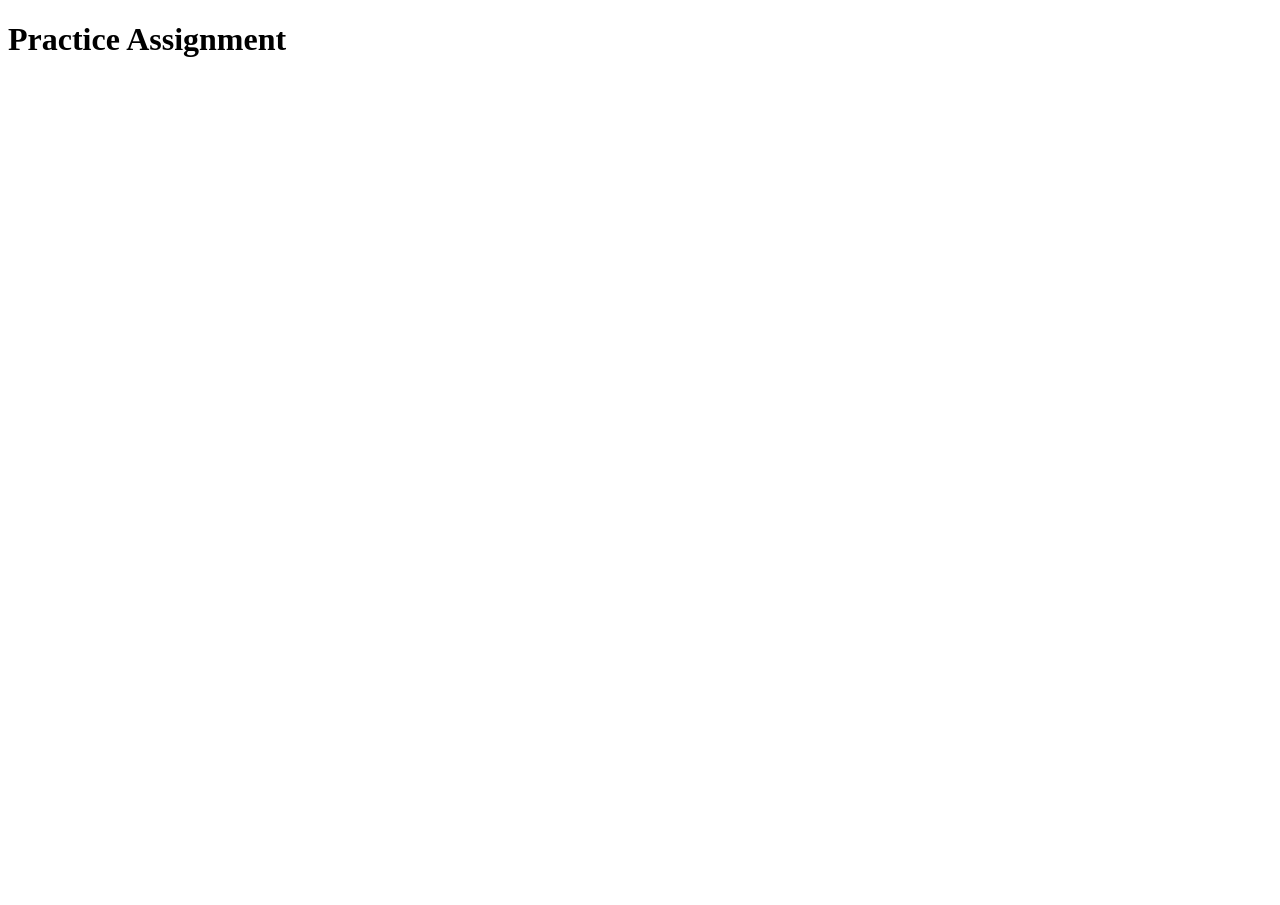
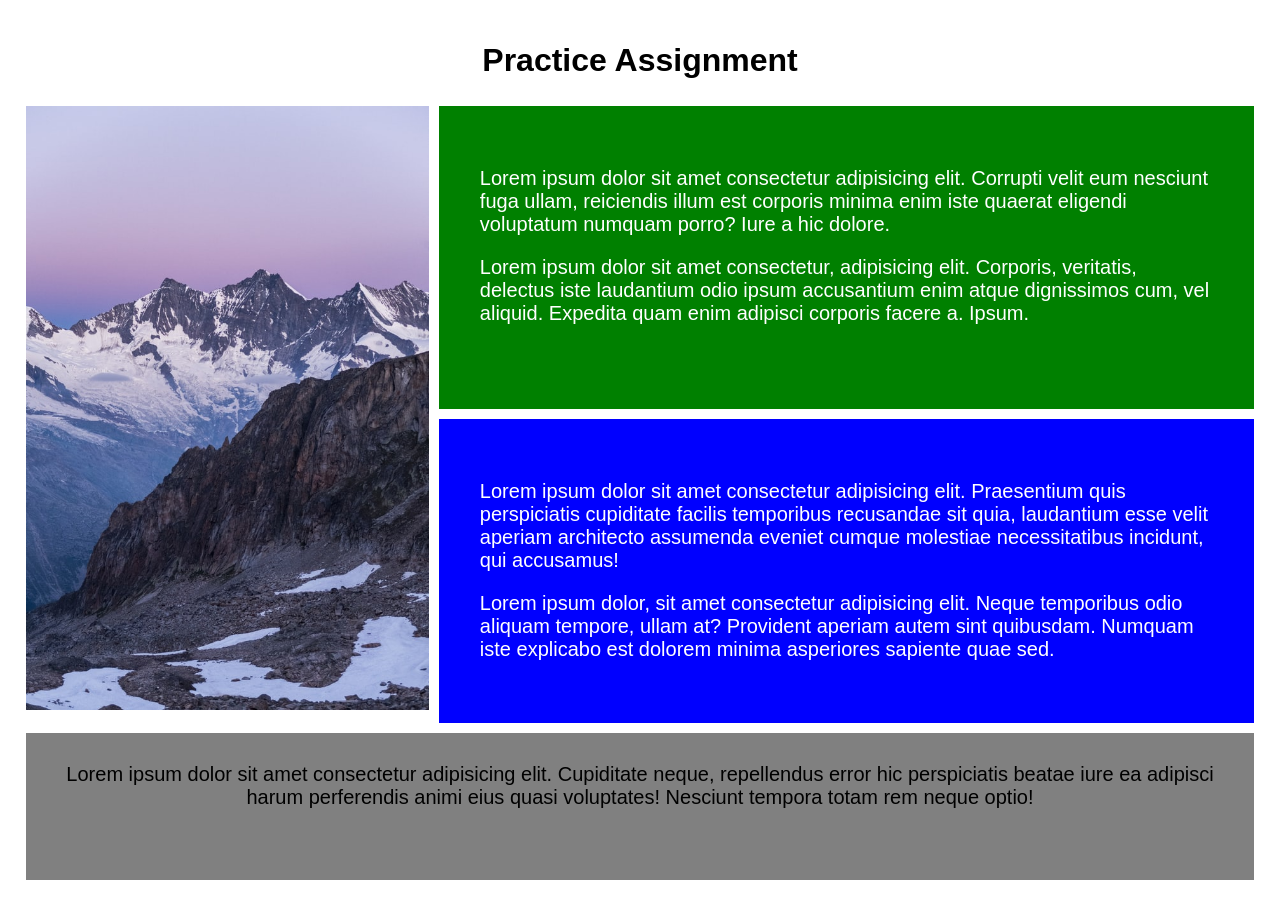
Before and after one commit to cs-parttime-2020-fall/201109-css-grid-practice-autumn-ragland, a plain HTML site: page index.html in a window 1280 px wide. Before the commit the page ends 800 px from the top, so only its background shows below. Drawn offline with Linux system fonts and the light colour scheme.

Commit message:
completed for walkthrouhg

```diff
--- a/index.html
+++ b/index.html
@@ -5,6 +5,7 @@
     <meta name="viewport" content="width=device-width, initial-scale=1.0">
     <title>Lecture</title>
     <!-- link stylesheet -->
+    <link rel="stylesheet" href="style.css">
 </head>
 <body>
     <h1 id="pageTitle">Practice Assignment</h1>
@@ -14,18 +15,24 @@
 
         <div id = "gridImage">
             <!-- add provided image in the img directory here using the img element -->
+            <img src="./img/gridImage.jpg" alt="mountains">
         </div>
 
         <div id = "topText">
             <!-- add filler text here in paragraph elements-->
+            <p>Lorem ipsum dolor sit amet consectetur adipisicing elit. Corrupti velit eum nesciunt fuga ullam, reiciendis illum est corporis minima enim iste quaerat eligendi voluptatum numquam porro? Iure a hic dolore.</p>
+            <p>Lorem ipsum dolor sit amet consectetur, adipisicing elit. Corporis, veritatis, delectus iste laudantium odio ipsum accusantium enim atque dignissimos cum, vel aliquid. Expedita quam enim adipisci corporis facere a. Ipsum.</p>
         </div>
 
         <div id = "bottomText">
             <!-- add filler text here in paragraph elements-->
+            <p>Lorem ipsum dolor sit amet consectetur adipisicing elit. Praesentium quis perspiciatis cupiditate facilis temporibus recusandae sit quia, laudantium esse velit aperiam architecto assumenda eveniet cumque molestiae necessitatibus incidunt, qui accusamus!</p>
+            <p>Lorem ipsum dolor, sit amet consectetur adipisicing elit. Neque temporibus odio aliquam tempore, ullam at? Provident aperiam autem sint quibusdam. Numquam iste explicabo est dolorem minima asperiores sapiente quae sed.</p>
         </div>
 
         <footer>
             <!-- add filler text here in paragraph elements-->
+            <p>Lorem ipsum dolor sit amet consectetur adipisicing elit. Cupiditate neque, repellendus error hic perspiciatis beatae iure ea adipisci harum perferendis animi eius quasi voluptates! Nesciunt tempora totam rem neque optio!</p>
         </footer>
 
     </div>
--- /dev/null
+++ b/style.css
@@ -0,0 +1,57 @@
+body {
+    padding : 1%;
+    font-family: sans-serif;
+}
+
+#pageTitle {
+    text-align: center;
+}
+
+.container {
+    /* border : 3px solid black; */
+    display : grid;
+    grid-template-columns: repeat(3, 1fr);
+    grid-template-rows: 2fr 2fr 1fr;
+}
+
+.container > * {
+    /* border: 1px solid blue; */
+    margin : 5px;
+}
+
+img {
+    width : 100%;
+}
+
+#gridImage {
+    grid-column: 1;
+    grid-row: 1/3;
+}
+
+#topText {
+    grid-column: 2/4;
+    grid-row: 1;
+    background-color: green;
+    color : white;
+    padding : 5%;
+}
+
+#bottomText{
+    grid-column: 2/4;
+    grid-row: 2;
+    background-color: blue;
+    color : white;
+    padding : 5%;
+}
+
+footer {
+    grid-column: 1/4;
+    grid-row: 3;
+    background-color: gray;
+    text-align: center;
+    padding : 10px;
+}
+
+div {
+    font-size: 20px;
+}
```
